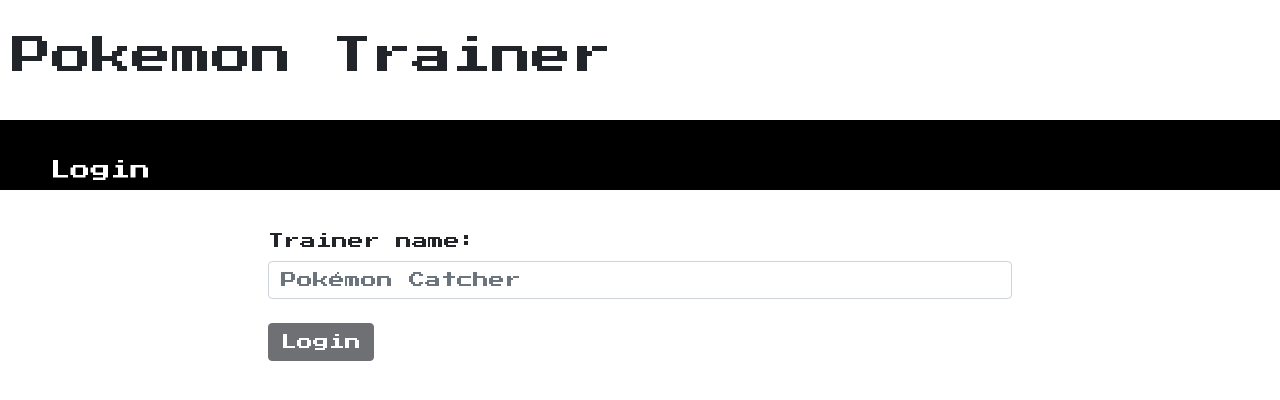
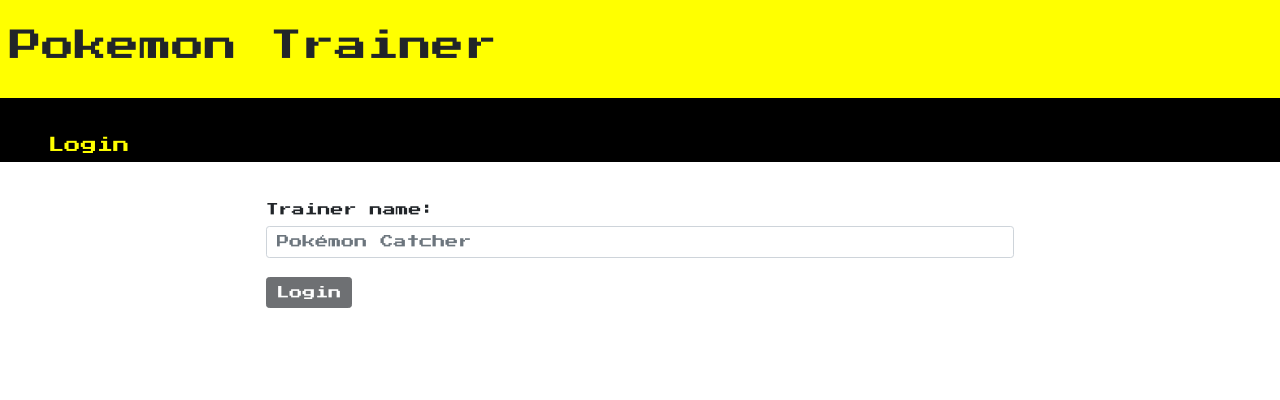
Before and after one commit to teemunasanen/pokemon-trainer, an Angular app: page /landing in a window 1280 px wide. Shown: the top 400 px of the page. Built offline with nearby package versions, Linux system fonts and the light colour scheme.

Commit message:
fix(text-size): smaller font

```diff
--- a/src/app/catalogue-item/catalogue-item.component.html
+++ b/src/app/catalogue-item/catalogue-item.component.html
@@ -6,8 +6,8 @@
         <h3 class="card-title">
           <span style="white-space: nowrap;">{{ pokemon?.name }}</span>
         </h3>
-        <p class="card-text">Type:
-          <span>{{ pokemon?.type }}</span>
+        <p class="card-text">-
+          <span>{{ pokemon?.type }}</span> -
         </p>
         <button *ngIf="!pokemon?.caught" class="btn btn-danger" (click)="onPokemonClicked()">
           Catch!
--- a/src/app/components/header/header.component.css
+++ b/src/app/components/header/header.component.css
@@ -1,4 +1,5 @@
 .container-fluid{
     padding: 2rem .75rem;
+    background-color: yellow;
 
 }
--- a/src/app/components/navbar/navbar.component.css
+++ b/src/app/components/navbar/navbar.component.css
@@ -10,7 +10,7 @@
 }
 
 .nav-link{
-    font-size: large;
+font-size: large;
 color: white;
 }
 
@@ -20,6 +20,7 @@
 
 h5{
     margin-bottom:0;
+    color: yellow;
 }
 .container-fluid{
     margin-left: 3%;
--- a/src/app/trainer-list-item/trainer-list-item.component.html
+++ b/src/app/trainer-list-item/trainer-list-item.component.html
@@ -5,8 +5,8 @@
         <h3 class="card-title">
           <span style="white-space: nowrap;">{{ pokemon?.name }}</span>
         </h3>
-        <p class="card-text">Type:
-          <span>{{ pokemon?.type }}</span>
+        <p class="card-text">-
+          <span>{{ pokemon?.type }} -</span>
         </p>
         <button class="btn btn-danger" (click)="onPokemonClicked()">
           Delete
--- a/src/styles.css
+++ b/src/styles.css
@@ -3,4 +3,5 @@
     margin: 0;
     box-sizing: border-box;
     font-family: 'Press Start 2P', cursive;
+    font-size:small;
 }
```
